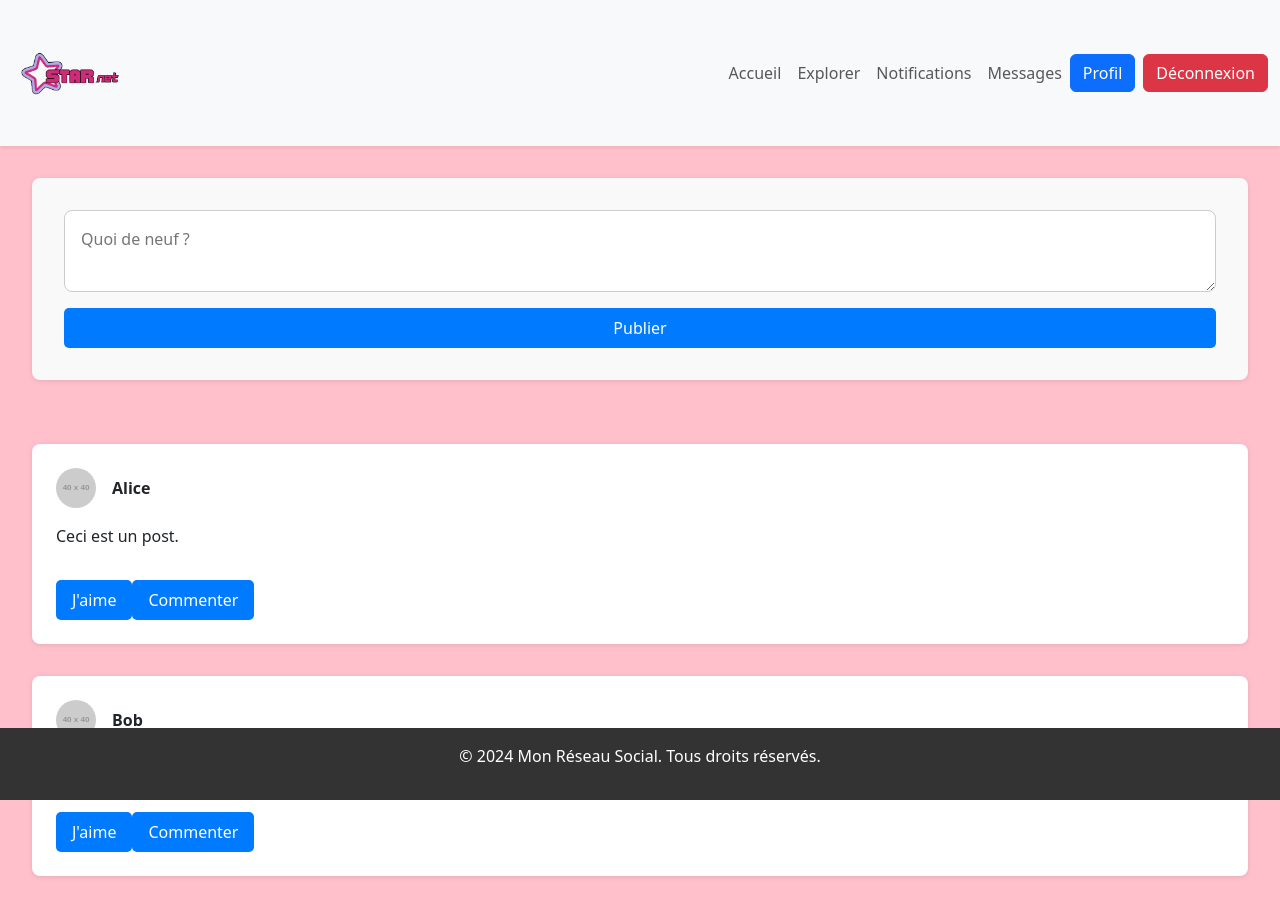
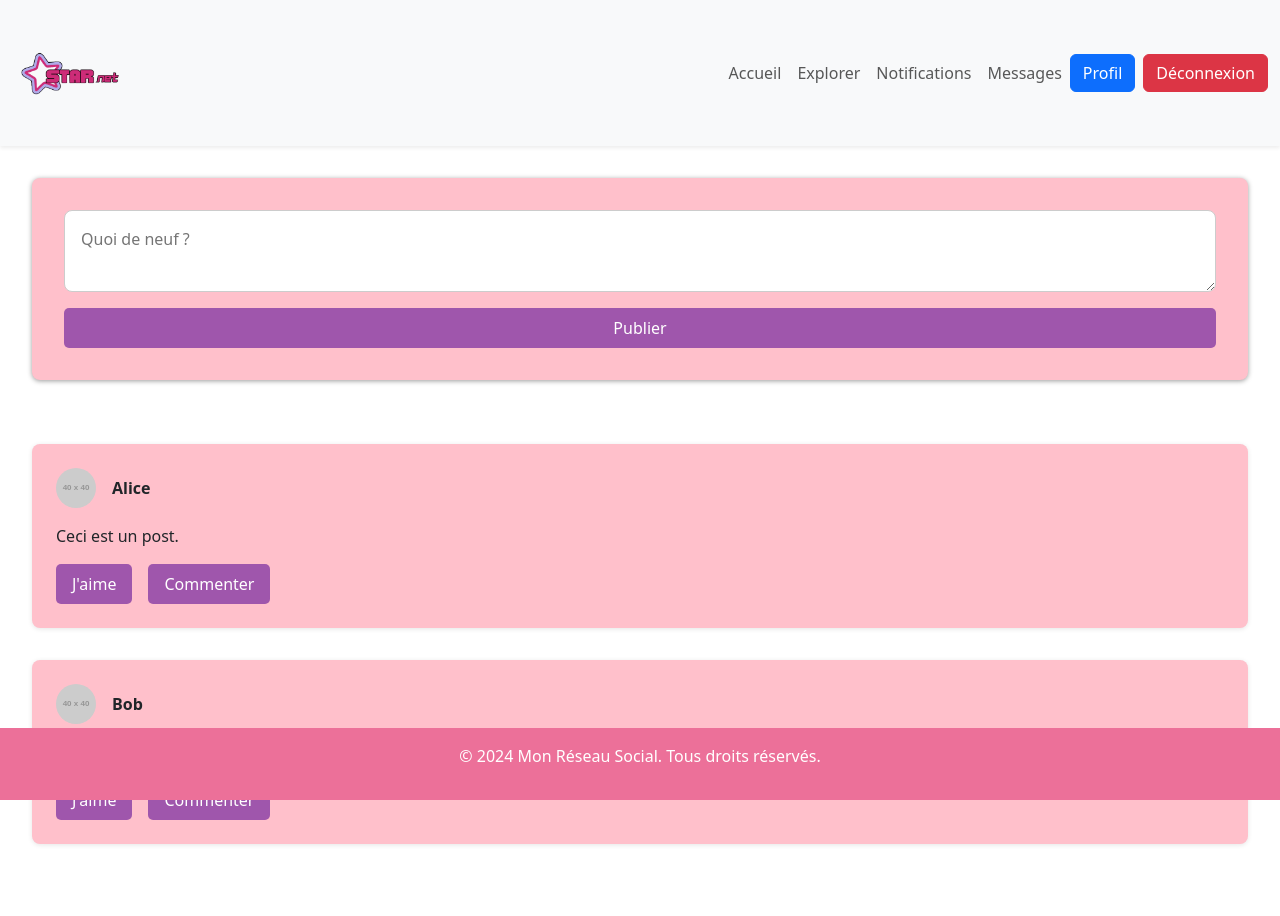
Before and after one commit to SoroMilena25/challengeWeb, a Vue app in the folder front/: page / in a window 1280 px wide. Shown: the top 916 px of the page. Built offline with nearby package versions, Linux system fonts and the light colour scheme.

Commit message:
mise a jour de la page index

```diff
--- a/front/src/App.vue
+++ b/front/src/App.vue
@@ -16,7 +16,7 @@ export default {
 
 <style>
 #app {
-background-color: pink;
+background-color: white;
 
 }
 </style>
--- a/front/src/components/Body.vue
+++ b/front/src/components/Body.vue
@@ -1,5 +1,5 @@
 <template>
-  <div class="body">
+  <div class="app-body">
     <div class="post-form">
       <textarea placeholder="Quoi de neuf ?"></textarea>
       <button>Publier</button>
@@ -41,28 +41,28 @@ export default {
 </script>
 
 <style scoped>
-body, html {
+html, body {
   margin: 0;
   padding: 0;
   height: 100%;
   font-family: Arial, sans-serif;
 }
 
-.body {
+.app-body {
   display: flex;
   flex-direction: column;
   min-height: 100vh; /* Prendre toute la hauteur de l'écran */
-  max-width: 100%;}
+}
 
 .post-form {
   display: flex;
   flex-direction: column;
   gap: 1rem;
   margin: 2rem;
-  background-color: #f9f9f9;
+  background-color: pink;
   padding: 2rem;
   border-radius: 8px;
-  box-shadow: 0 1px 5px rgba(0, 0, 0, 0.1);
+  box-shadow: 0 1px 5px rgba(0, 0, 0, 0.4);
 }
 
 textarea {
@@ -75,7 +75,7 @@ textarea {
 }
 
 button {
-  background-color: #007bff;
+  background-color: #9f56ac;
   color: white;
   border: none;
   padding: 0.5rem 1rem;
@@ -85,7 +85,7 @@ button {
 }
 
 button:hover {
-  background-color: #0056b3;
+  background-color: #733b84;
 }
 
 .posts {
@@ -99,7 +99,7 @@ button:hover {
 
 .post {
   padding: 1.5rem;
-  background-color: #fff;
+  background-color: pink;
   border-radius: 8px;
   box-shadow: 0 1px 5px rgba(0, 0, 0, 0.1);
 }
@@ -124,7 +124,22 @@ button:hover {
   margin-top: 1rem;
 }
 
-.post-actions button {
+.post-actions {
+  display: flex;
+  gap: 1rem;
   margin-top: 1rem;
 }
+
+.post-actions button {
+  padding: 0.5rem 1rem;
+  background-color: #9f56ac;
+  color: white;
+  border: none;
+  border-radius: 5px;
+  transition: background-color 0.3s;
+}
+
+.post-actions button:hover {
+  background-color: #733b84;
+}
 </style>
--- a/front/src/components/Footer.vue
+++ b/front/src/components/Footer.vue
@@ -13,7 +13,7 @@ export default {
 <style scoped>
 .footer {
   width: 100%;               /* Assure que le footer occupe toute la largeur de la page */
-  background-color: #333;    /* Couleur de fond du footer */
+  background-color: rgb(236, 112, 153);    /* Couleur de fond du footer */
   color: white;              /* Couleur du texte */
   text-align: center;        /* Centrer le texte */
   padding: 1rem;             /* Espacement interne */
--- a/front/src/components/Navbar.vue
+++ b/front/src/components/Navbar.vue
@@ -47,6 +47,7 @@ export default {
 <style scoped>
 .navbar {
   width: 100%; /* Assure que la navbar occupe toute la largeur de la page */
+  background-color:pink;
   position:relative; /* Fixe la navbar en haut de la page */
   top: 0;
   left: 0;
@@ -70,5 +71,6 @@ export default {
 .navbar .user-actions button {
   padding: 0.5rem 1rem;
   cursor: pointer;
+
 }
 </style>
--- a/package.json
+++ b/package.json
@@ -20,11 +20,6 @@
         "build": "encore production --progress"
     },
     "dependencies": {
-<<<<<<< HEAD
-        "boostrap": "^2.0.0",
-        "bootstrap": "^5.3.3"
-=======
         "vue-router": "^4.5.0"
->>>>>>> 21f39cb495ebbae897621a21979ed5a3f922fa9a
     }
 }
```
Also changed, not shown: 1 other file (tests, documents, lock files or other folders).
